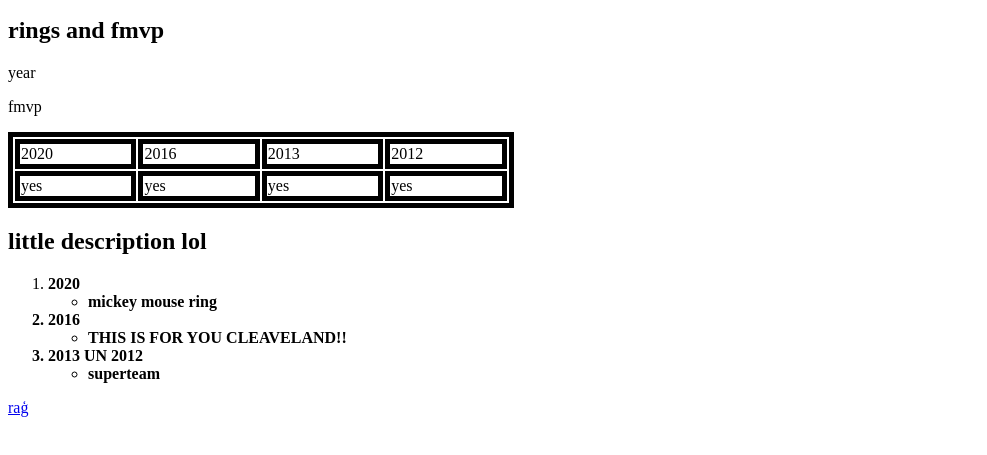
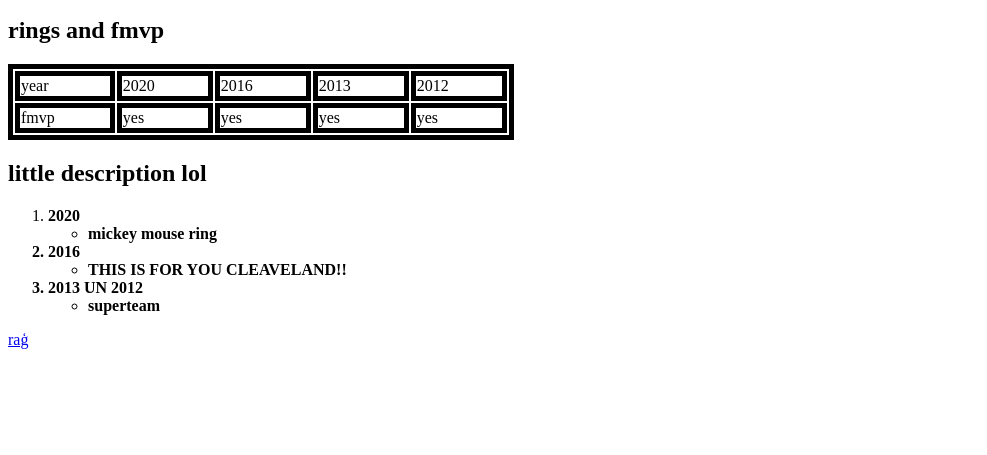
Before and after one commit to BIGDOGJANISNEIMANIS/janislol, a plain HTML site: page index.html in a window 1280 px wide. Shown: the part 155-610 px from the top of the page, without its empty margins (0-987 px from the left). Drawn offline with Linux system fonts and the light colour scheme.

Commit message:
Update index.html

```diff
--- a/index.html
+++ b/index.html
@@ -22,14 +22,14 @@
 
           <table style="width:40%">
             <tr>
-                <p>year</p>
+              <td>year</td>
               <td>2020</td>
               <td>2016</td>
               <td>2013</td>
               <td>2012</td>
             </tr>
             <tr>
-                <p>fmvp</p>
+            <td>fmvp</td>
               <td>yes</td>
               <td>yes</td>
               <td>yes</td>
```
